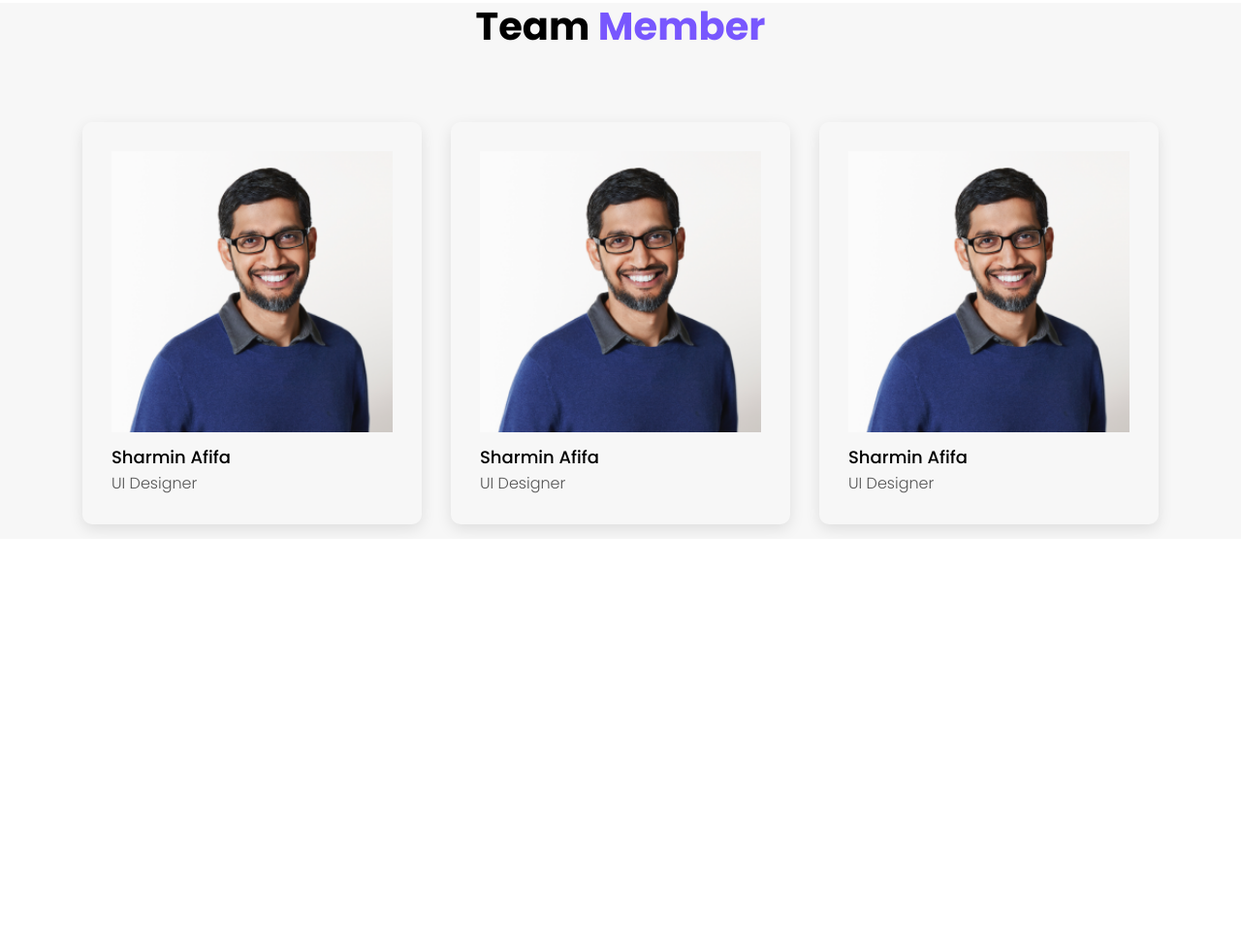
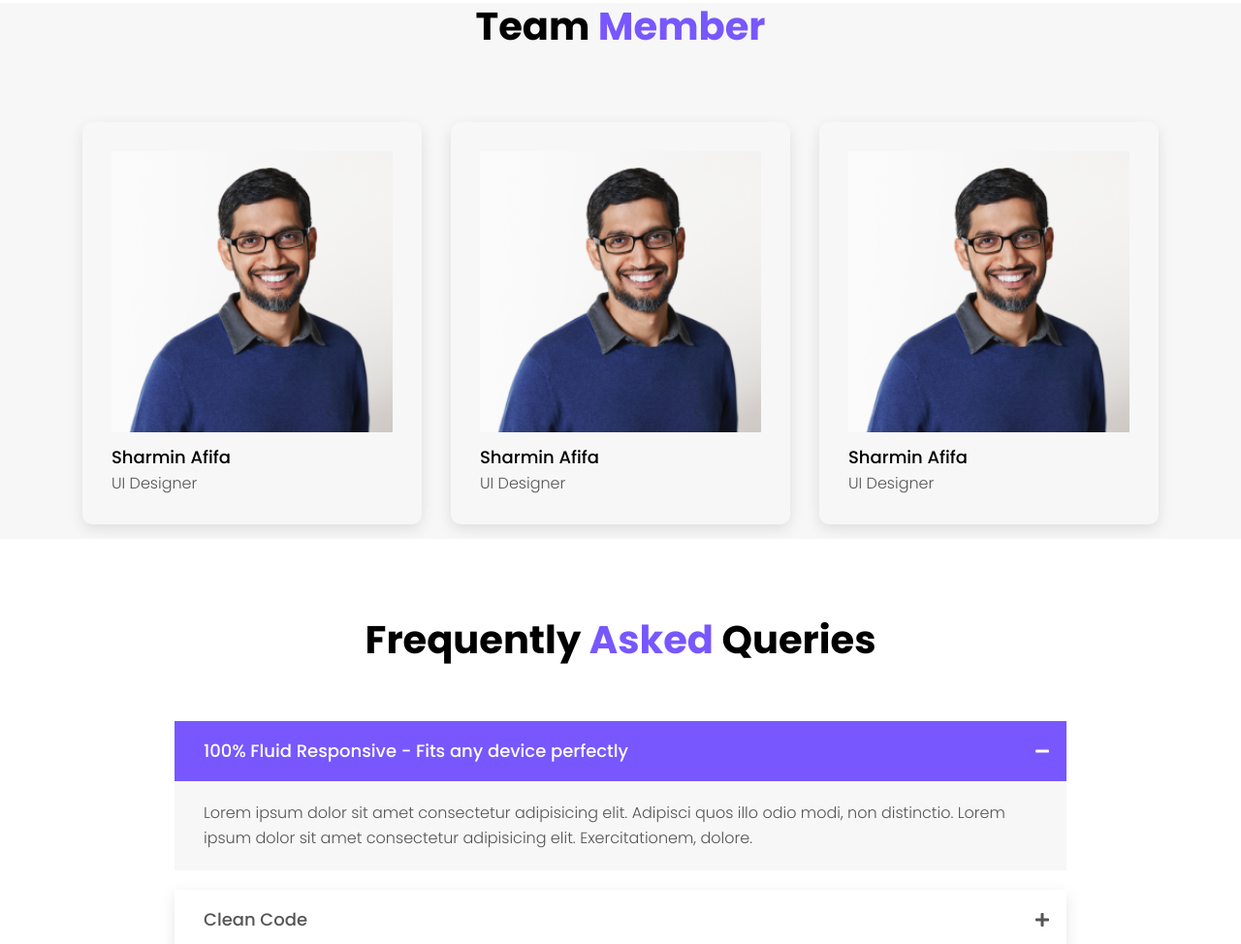
Before and after one commit to masrufjaman/central-shop, a Django app: page / in a window 1280 px wide. Shown: the part 5526-6500 px from the top of the page at 97% size. Before the commit the page ends 6079 px from the top, so only its background shows below. Run offline with Django 3.2, Linux system fonts and the light colour scheme; style sheets or scripts are compiled from the project's sources; some libraries are stand-ins or nearby versions.

Commit message:
faq section

```diff
--- a/home/static/home/styles/home.css
+++ b/home/static/home/styles/home.css
@@ -634,4 +634,74 @@
   color: #555555;
   text-transform: capitalize;
 }
+
+.faq .accordion-item:not(:last-child) {
+  margin-bottom: 20px;
+}
+
+.faq .accordion-header {
+  -webkit-box-shadow: 0 5px 15px rgba(0, 0, 0, 0.1);
+          box-shadow: 0 5px 15px rgba(0, 0, 0, 0.1);
+  padding: 20px 50px 20px 30px;
+  -webkit-transition: all 0.5s ease;
+  transition: all 0.5s ease;
+  cursor: pointer;
+  position: relative;
+}
+
+.faq .accordion-header::before {
+  content: "\f067";
+  font-family: "Font Awesome 5 Free";
+  font-weight: 900;
+  position: absolute;
+  height: 30px;
+  width: 30px;
+  right: 10px;
+  top: 50%;
+  -webkit-transform: translateY(-50%);
+          transform: translateY(-50%);
+  font-size: 16px;
+  text-align: center;
+  line-height: 30px;
+  color: #555555;
+  -webkit-transition: all 0.5s ease;
+  transition: all 0.5s ease;
+}
+
+.faq .accordion-header:not(.collapsed)::before {
+  content: "\f068";
+  color: #ffffff;
+}
+
+.faq .accordion-header:not(.collapsed) {
+  background-color: #7857fe;
+  -webkit-box-shadow: none;
+          box-shadow: none;
+}
+
+.faq .accordion-header h3 {
+  font-size: 18px;
+  font-weight: 500;
+  color: #555555;
+  margin: 0;
+  -webkit-transition: all 0.5s ease;
+  transition: all 0.5s ease;
+}
+
+.faq .accordion-header:not(.collapsed) h3 {
+  color: #ffffff;
+}
+
+.faq .accordion-body {
+  padding: 20px 30px;
+  background-color: #f7f7f7;
+}
+
+.faq .accordion-body p {
+  font-weight: 300;
+  font-size: 16px;
+  color: #555555;
+  line-height: 26px;
+  margin: 0;
+}
 /*# sourceMappingURL=home.css.map */
--- a/home/static/home/styles/home.scss
+++ b/home/static/home/styles/home.scss
@@ -543,3 +543,60 @@
   color: $black-400;
   text-transform: capitalize;
 }
+
+// !Faq Section
+.faq .accordion-item:not(:last-child) {
+  margin-bottom: 20px;
+}
+.faq .accordion-header {
+  box-shadow: $shadow-black-100;
+  padding: 20px 50px 20px 30px;
+  transition: all 0.5s ease;
+  cursor: pointer;
+  position: relative;
+}
+.faq .accordion-header::before {
+  content: "\f067";
+  font-family: "Font Awesome 5 Free";
+  font-weight: 900;
+  position: absolute;
+  height: 30px;
+  width: 30px;
+  right: 10px;
+  top: 50%;
+  transform: translateY(-50%);
+  font-size: 16px;
+  text-align: center;
+  line-height: 30px;
+  color: $black-400;
+  transition: all 0.5s ease;
+}
+.faq .accordion-header:not(.collapsed)::before {
+  content: "\f068";
+  color: #ffffff;
+}
+.faq .accordion-header:not(.collapsed) {
+  background-color: $main-color;
+  box-shadow: none;
+}
+.faq .accordion-header h3 {
+  font-size: 18px;
+  font-weight: 500;
+  color: $black-400;
+  margin: 0;
+  transition: all 0.5s ease;
+}
+.faq .accordion-header:not(.collapsed) h3 {
+  color: #ffffff;
+}
+.faq .accordion-body {
+  padding: 20px 30px;
+  background-color: $black-100;
+}
+.faq .accordion-body p {
+  font-weight: 300;
+  font-size: 16px;
+  color: $black-400;
+  line-height: 26px;
+  margin: 0;
+}
--- a/home/templates/home/base.html
+++ b/home/templates/home/base.html
@@ -103,6 +103,10 @@
     {% block team %} {% endblock team %}
     <!-- !Team Section End -->
 
+    <!-- !Faq Section Start -->
+    {% block faq %} {% endblock faq %}
+    <!-- !Faq Section End -->
+
     <!-- !JS Links Start -->
     <!-- jquery js -->
     <script src="{% static 'home/js/jquery.min.js' %}"></script>
--- a/home/templates/home/home.html
+++ b/home/templates/home/home.html
@@ -519,3 +519,65 @@
 </section>
 {% endblock team %}
 <!-- !Team Section End -->
+
+<!-- !Faq Section Start -->
+{% block faq %}
+<section class="faq section-padding">
+  <div class="container">
+    <div class="row justify-content-center">
+      <div class="col-lg-8">
+        <div class="section-title">
+          <h2>frequently <span>asked</span> queries</h2>
+        </div>
+      </div>
+    </div>
+    <div class="row justify-content-center">
+      <div class="col-lg-10">
+        <div id="accordion">
+          <div class="accordion-item">
+            <div class="accordion-header" data-toggle="collapse" data-target="#collapse-01">
+              <h3>100% Fluid Responsive - Fits any device perfectly</h3>
+            </div>
+            <div class="collapse show" id="collapse-01" data-parent="#accordion">
+              <div class="accordion-body">
+                <p>Lorem ipsum dolor sit amet consectetur adipisicing elit. Adipisci quos illo odio modi, non distinctio. Lorem ipsum dolor sit amet consectetur adipisicing elit. Exercitationem, dolore.</p>
+              </div>
+            </div>
+          </div>
+          <div class="accordion-item">
+            <div class="accordion-header collapsed" data-toggle="collapse" data-target="#collapse-02">
+              <h3>Clean Code</h3>
+            </div>
+            <div class="collapse" id="collapse-02" data-parent="#accordion">
+              <div class="accordion-body">
+                <p>Lorem ipsum dolor sit amet consectetur adipisicing elit. Adipisci quos illo odio modi, non distinctio. Lorem ipsum dolor sit amet consectetur adipisicing elit. Exercitationem, dolore.</p>
+              </div>
+            </div>
+          </div>
+          <div class="accordion-item">
+            <div class="accordion-header collapsed" data-toggle="collapse" data-target="#collapse-03">
+              <h3>Flat, modern and clean design</h3>
+            </div>
+            <div class="collapse" id="collapse-03" data-parent="#accordion">
+              <div class="accordion-body">
+                <p>Lorem ipsum dolor sit amet consectetur adipisicing elit. Adipisci quos illo odio modi, non distinctio. Lorem ipsum dolor sit amet consectetur adipisicing elit. Exercitationem, dolore.</p>
+              </div>
+            </div>
+          </div>
+          <div class="accordion-item">
+            <div class="accordion-header collapsed" data-toggle="collapse" data-target="#collapse-04">
+              <h3>Custom font support</h3>
+            </div>
+            <div class="collapse" id="collapse-04" data-parent="#accordion">
+              <div class="accordion-body">
+                <p>Lorem ipsum dolor sit amet consectetur adipisicing elit. Adipisci quos illo odio modi, non distinctio. Lorem ipsum dolor sit amet consectetur adipisicing elit. Exercitationem, dolore.</p>
+              </div>
+            </div>
+          </div>
+        </div>
+      </div>
+    </div>
+  </div>
+</section>
+{% endblock faq %}
+<!-- !Faq Section End -->
```
Also changed, not shown: 1 other file.
